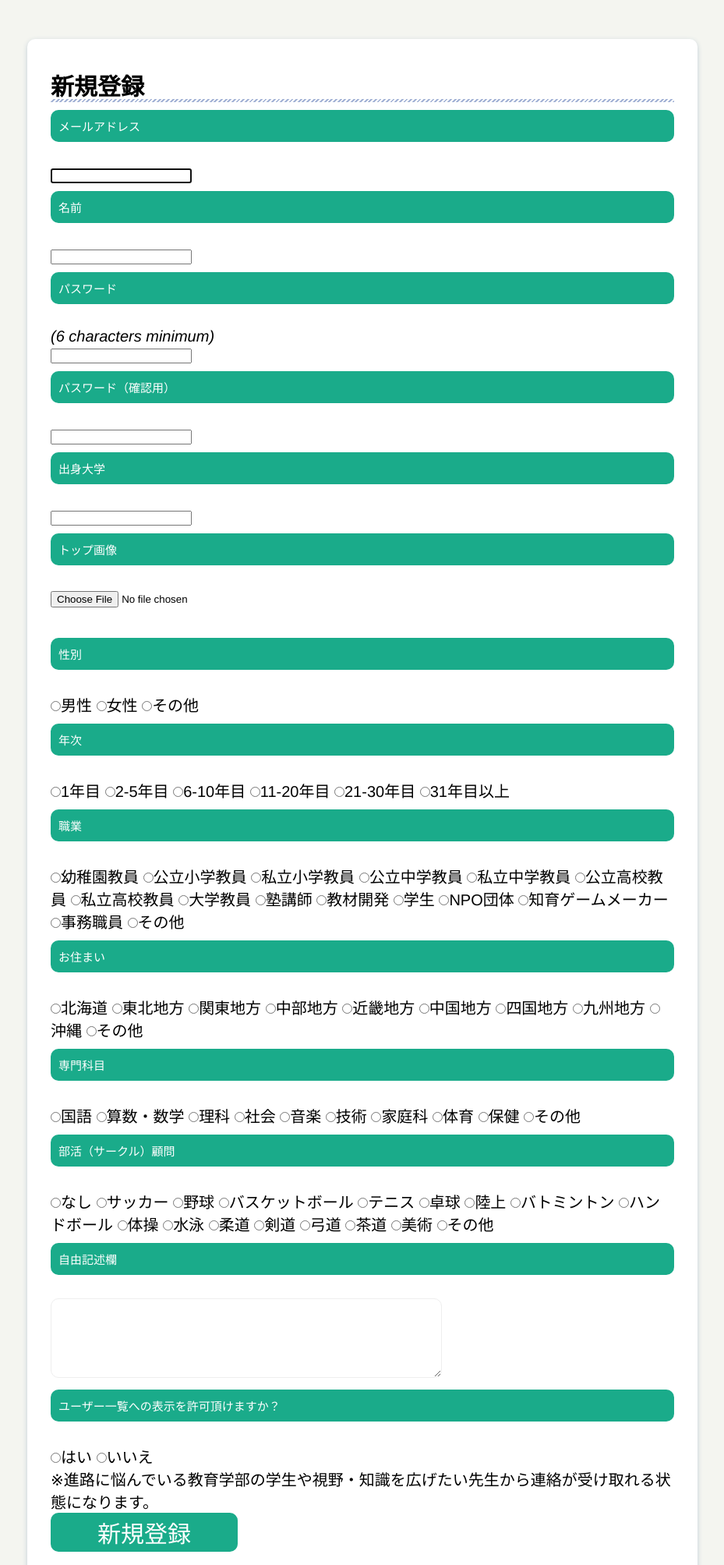
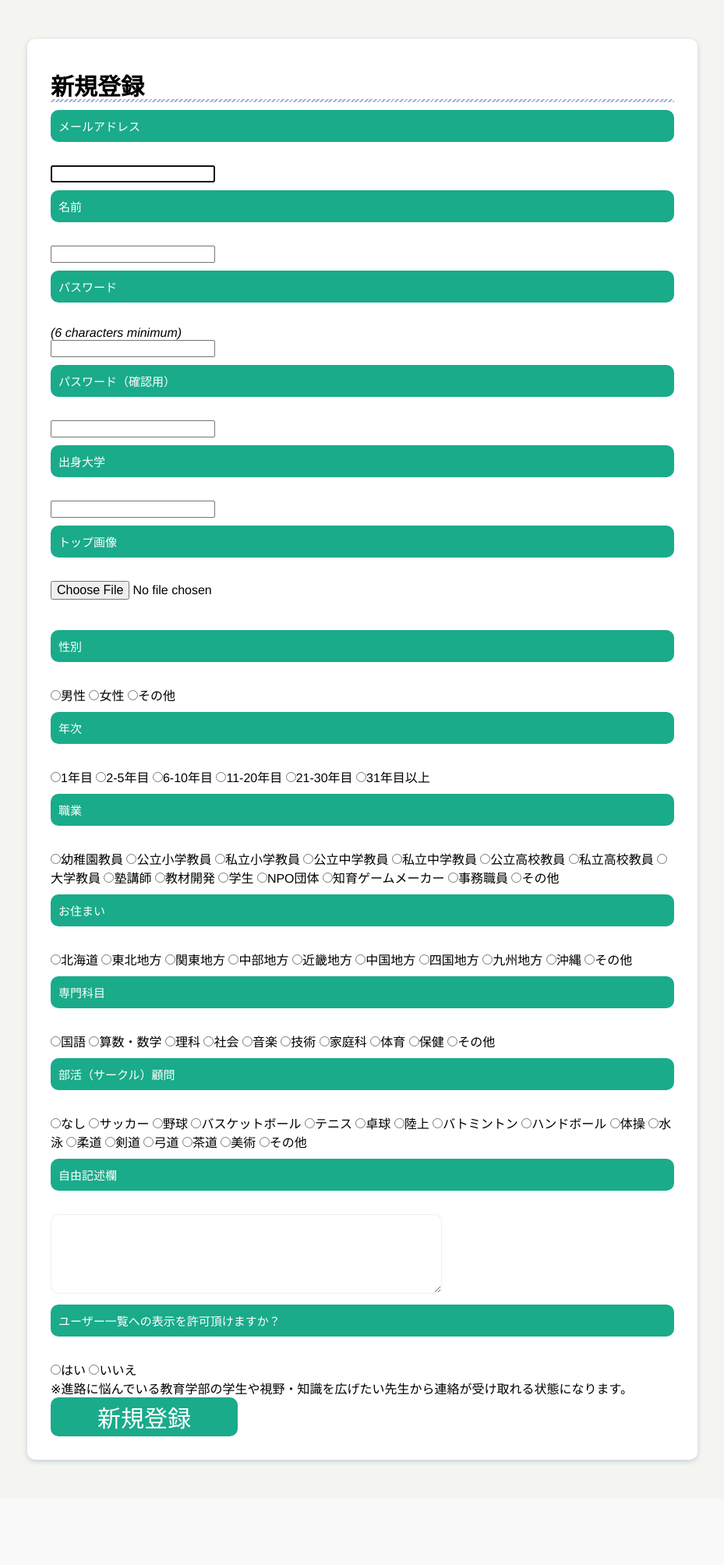
Before and after one commit to hawkcookie/CATALY, a Rails app: page /users/sign_up in a window 1280 px wide. Shown: the part 80-2087 px from the top of the page at 78% size, without its empty margins (205-1134 px from the left). After the commit the page ends 1957 px from the top, so only its background shows below. Run offline with Rails 7, Linux system fonts and the light colour scheme; style sheets or scripts are compiled from the project's sources; some libraries are stand-ins or nearby versions.

Commit message:
change_16px

```diff
--- a/app/assets/stylesheets/application.scss
+++ b/app/assets/stylesheets/application.scss
@@ -16,6 +16,10 @@
  @import 'font-awesome-sprockets';
  @import 'font-awesome';
 
+
+ input{
+   font-size: 16px;
+ }
 
 body{
   background-color: #f4f5f0;
@@ -365,10 +369,6 @@
 }
 
 
-
-
-
-
 // クリック時のカラー変更
 // .field {
 //   padding: 25px;
@@ -377,6 +377,12 @@
 //     background: #EEE8AA;
 //   }
 // }
+
+
+
+.field {
+font-size:16px;
+}
 
 // ヘッダー_メッセージアイコン
 .envelope, .bell{
--- a/app/assets/stylesheets/comments.scss
+++ b/app/assets/stylesheets/comments.scss
@@ -18,6 +18,7 @@
 // フリーワードの検索ボックス
 .research_text{
   width: 700px;
+  font-size:16px;
 }
 
 // 検索のチェック項目
--- a/app/assets/stylesheets/rooms.scss
+++ b/app/assets/stylesheets/rooms.scss
@@ -118,6 +118,7 @@
     height: 100px;
     border-radius: 10px;
     border-color: #eee;
+    font-size: 16px;
 }
 
 // チャットの送信ボタン
@@ -245,6 +246,7 @@
     border-radius: 10px;
     border-color: #eee;
     margin:10px;
+    font-size: 16px;
 }
 
 // チャットの送信ボタン
--- a/app/assets/stylesheets/users.scss
+++ b/app/assets/stylesheets/users.scss
@@ -12,6 +12,8 @@
 }
 
 .user_profile{
+  margin-left: auto;
+  margin-right: auto;
   width:800px;
 }
 
@@ -27,6 +29,7 @@
   margin-bottom: 10px;
   border-radius: 10px;
   margin-top: 20px;
+
   }
 
 
```
